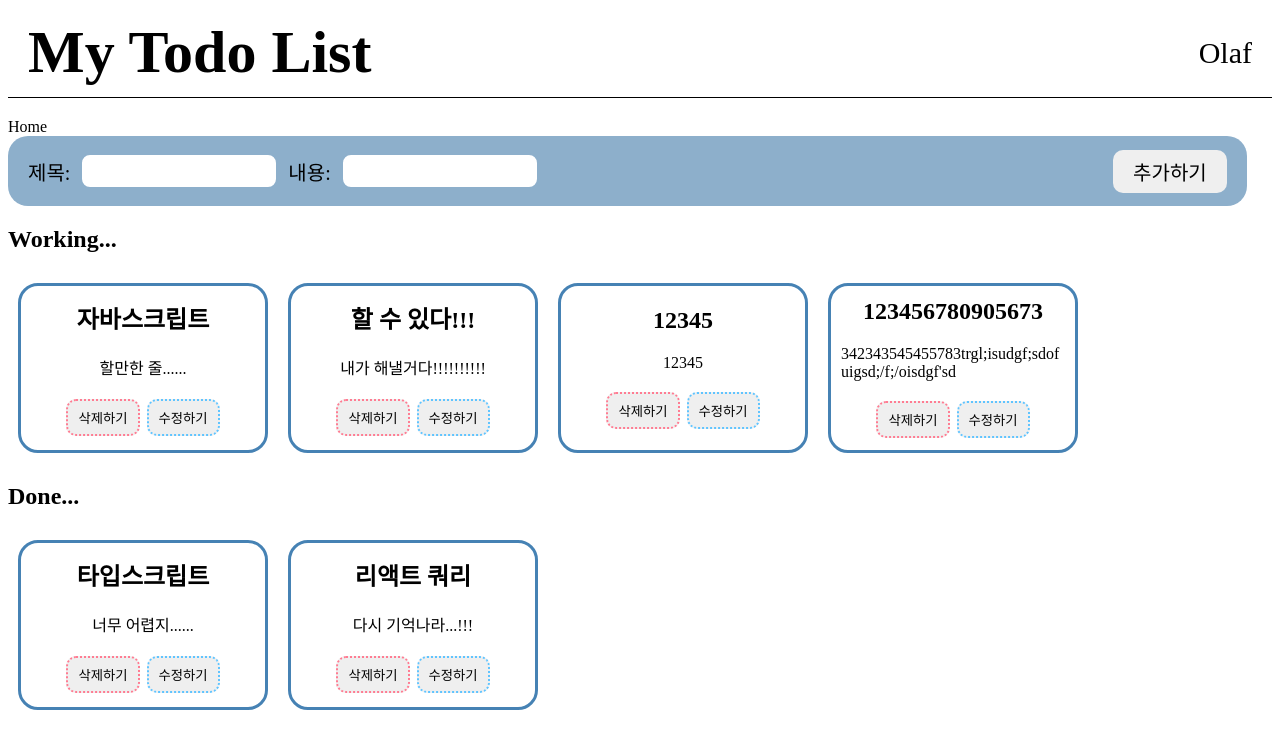
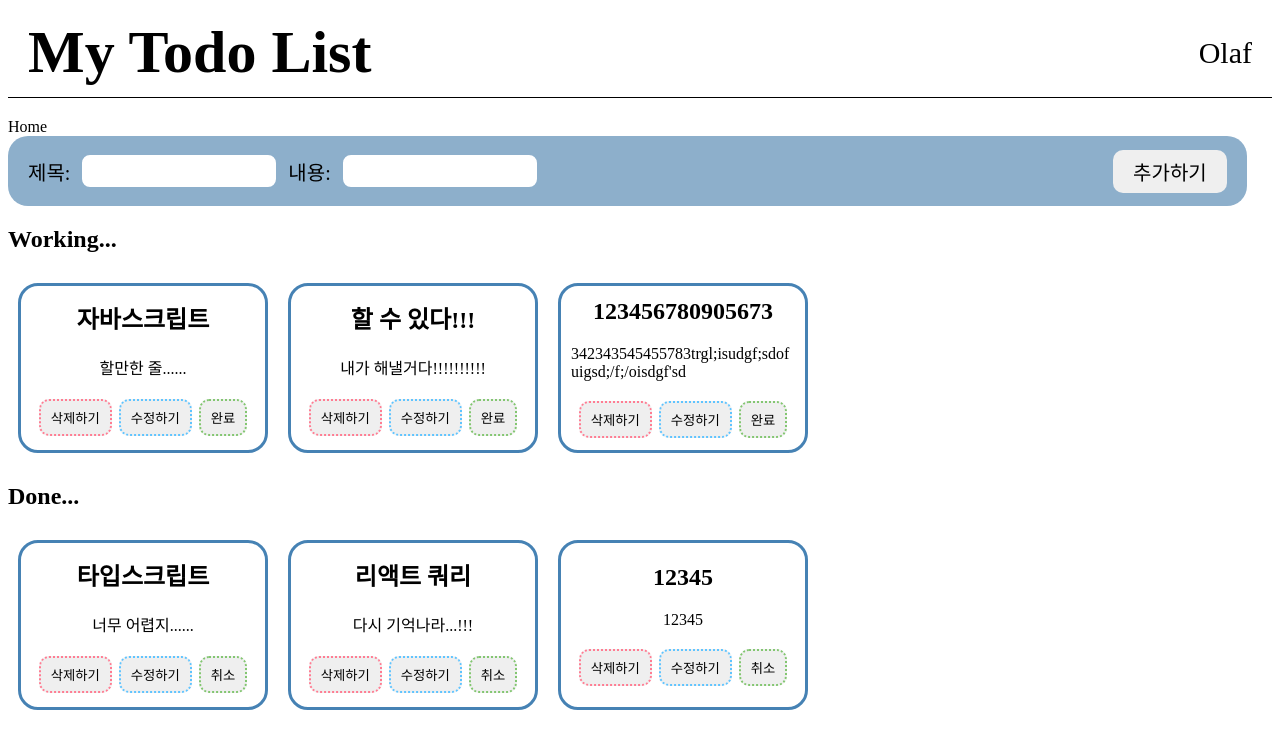
Before and after one commit to wisdom1104/todo-typescript, a React (Create React App) app: page / in a window 1280 px wide. Shown: the top 748 px of the page. Built offline with nearby package versions, Linux system fonts and the light colour scheme; data requests are answered from the project's data file; a web font is replaced by a local one.

Commit message:
feat: todo 완료 및 취소 구현

```diff
--- a/db.json
+++ b/db.json
@@ -27,7 +27,7 @@
     {
       "title": "12345",
       "content": "12345",
-      "isDone": false,
+      "isDone": true,
       "id": 5
     },
     {
--- a/src/components/TodoBox.tsx
+++ b/src/components/TodoBox.tsx
@@ -12,13 +12,11 @@ export interface StBtnProps {
   borderColor: string;
 }
 
-export type Id = number;
-
 const useDeleteTodo = () => {
   const queryClient = useQueryClient();
 
   const { mutate: deleteTodo } = useMutation({
-    mutationFn: async (id: Id) => {
+    mutationFn: async (id: Todo["id"]) => {
       await axios.delete(`${process.env.REACT_APP_SERVER_URL}/todos/${id}`);
     },
     onSuccess: () => {
@@ -50,19 +48,43 @@ const useEditTodo = () => {
   return { editTodo };
 };
 
+const useCompletTodo = () => {
+  const queryClient = useQueryClient();
+
+  const { mutate: completTodo } = useMutation({
+    mutationFn: async (complet: Todo) => {
+      await axios.patch(
+        `${process.env.REACT_APP_SERVER_URL}/todos/${complet.id}`,
+        {
+          isDone: complet.isDone,
+        }
+      );
+    },
+    onSuccess: () => {
+      queryClient.invalidateQueries(["todos"]);
+    },
+  });
+
+  return { completTodo };
+};
+
 function TodoBox({ todo }: Props) {
   const [editTitle, setEditTitle] = useState(todo.title);
   const [editContent, setEditContent] = useState(todo.content);
   const [isEdit, setIsEdit] = useState(false);
 
   const { deleteTodo } = useDeleteTodo();
-  const onDeleteHandler = (id: Id) => {
-    deleteTodo(id);
+  const onDeleteHandler = (id: Todo["id"]) => {
+    deleteTodo(todo.id);
   };
   const { editTodo } = useEditTodo();
   const onEditHandler = (edit: Todo) => {
     editTodo(edit);
     setIsEdit(!isEdit);
+  };
+  const { completTodo } = useCompletTodo();
+  const onCompletHandler = (complet: Todo) => {
+    completTodo(complet);
   };
 
   return (
@@ -89,6 +111,18 @@ function TodoBox({ todo }: Props) {
               }}
             >
               수정하기
+            </StBtn>
+            <StBtn
+              borderColor={"#83c671"}
+              onClick={() => {
+                const complet = {
+                  id: todo.id,
+                  isDone: !todo.isDone,
+                };
+                onCompletHandler(complet);
+              }}
+            >
+              {todo.isDone ? "취소" : "완료"}
             </StBtn>
           </StBtnPlace>
         </>
--- a/src/components/Working.tsx
+++ b/src/components/Working.tsx
@@ -3,8 +3,8 @@ import TodoBox from "./TodoBox";
 
 export interface Todo {
   id: number;
-  title: string;
-  content: string;
+  title?: string;
+  content?: string;
   isDone?: boolean;
 }
 
```
